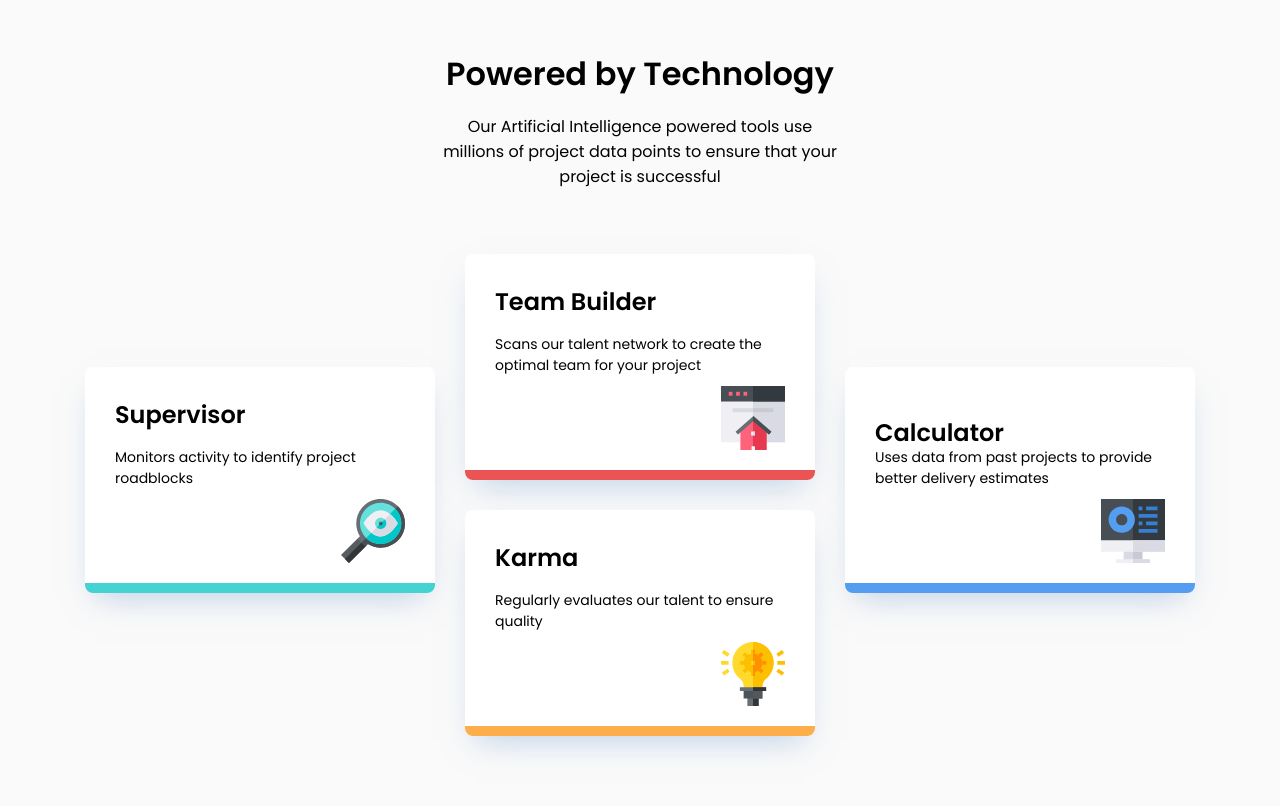
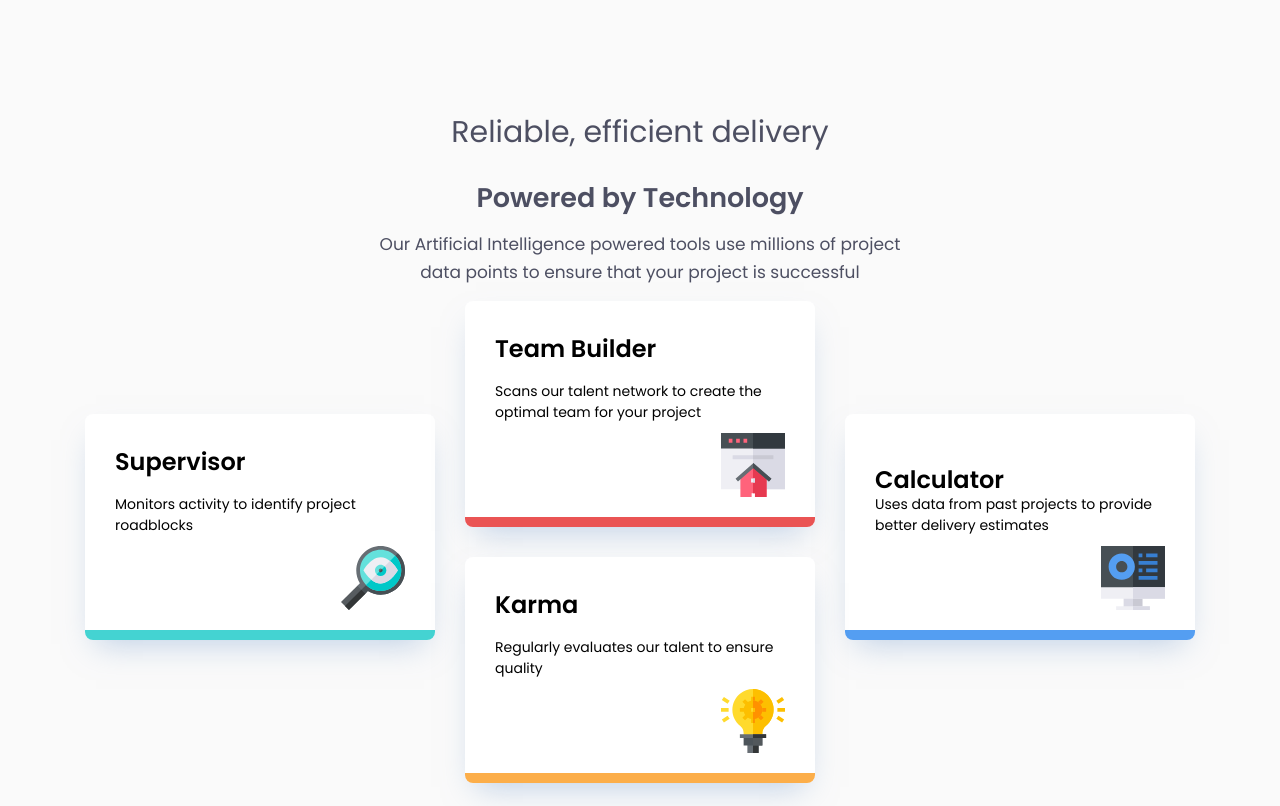
Before and after one commit to Bekzodjon2515/four-card-feature-section, a plain HTML site: page index.html in a window 1280 px wide. Drawn offline with Linux system fonts and the light colour scheme.

Commit message:
Finish and scc html

```diff
--- a/css/main.css
+++ b/css/main.css
@@ -11,15 +11,31 @@ body {
 }
 
 header {
-    margin: 50px auto;
-    max-width: 400px;
+    padding-top: 80px;
     text-align: center;
-
+    line-height: 1.6;
 }
 
-h1 {
-    font-weight: 600;
-    margin: 0;
+header h1 {
+  font-size: 30px;
+  font-weight: 300;
+  color: #4D4F62;
+}
+
+header h2 {
+    font-size: 27px;
+    color: #4D4F62;
+    margin-top: 8px;
+    margin-bottom: 12px;
+}
+
+header p {
+    color: #4D4F62;
+    font-size: 17px;
+    font-weight: 300;
+    width: 100%;
+    max-width: 550px;
+    margin: 0 auto;
 
 }
 
@@ -75,45 +91,45 @@ h1 {
 
 }
 
-.box h2{
+.box h2 {
     margin: 0;
 }
 
-.box:hover h2.box-cyan{
+.box:hover h2.box-cyan {
     color: #44D3D2;
 }
 
 
-.box:hover  h2.box-red{
+.box:hover h2.box-red {
     color: #EA5454;
 }
 
-.box:hover h2.box-push{
+.box:hover h2.box-push {
     color: #549EF2;
 }
 
 
-.box:hover h2.box-orange{
+.box:hover h2.box-orange {
     color: #FCAE4A;
 }
 
-.box p{
+.box p {
     font-size: 14px;
     margin: 15px 0 10px;
 
 }
 
-.box:hover p{
+.box:hover p {
     color: #4D4F62;
 }
 
-.box img{
+.box img {
     display: block;
     margin-left: auto;
 
 }
 
-.box:hover img{
+.box:hover img {
     transform: scale(1.1);
 
 }
@@ -121,7 +137,7 @@ h1 {
 
 @media (max-width: 775px) {
 
-    .box-push{
+    .box-push {
         transform: translateY(0);
     }
 
--- a/index.html
+++ b/index.html
@@ -11,7 +11,8 @@
 <body>
 
     <header>
-        <h1>Powered by Technology </h1>
+        <h1>Reliable, efficient delivery</h1>
+        <h2>Powered by Technology</h2>
         <p>Our Artificial Intelligence powered tools use millions of project data points to ensure that your project is successful</p>
     </header>
 
```
